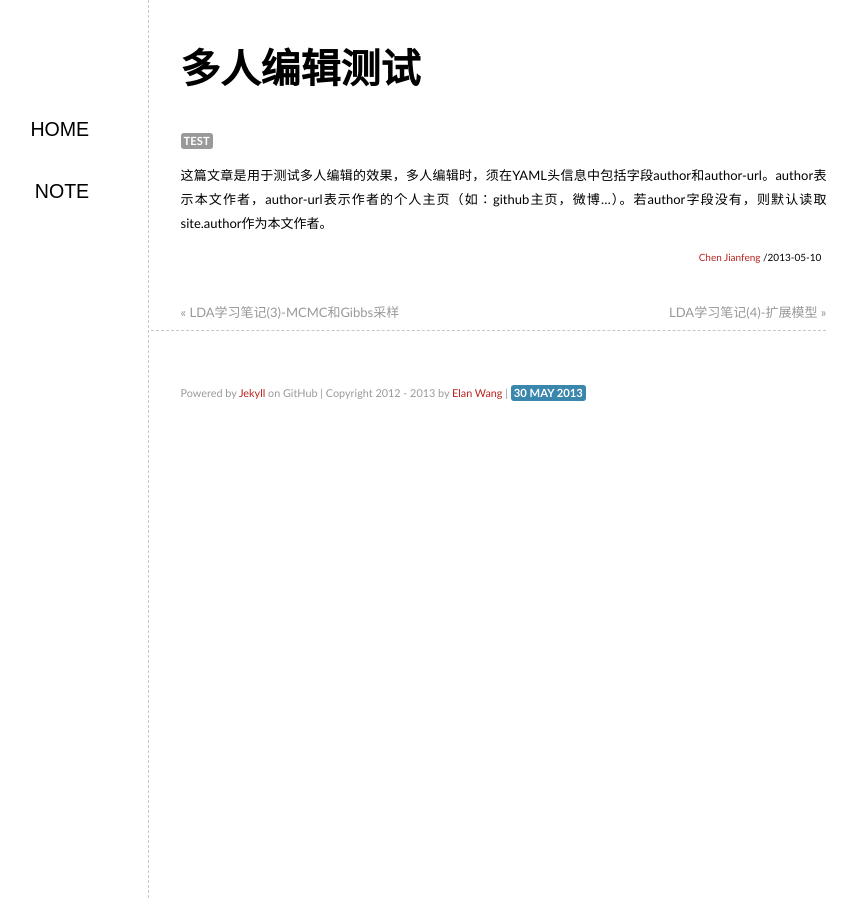
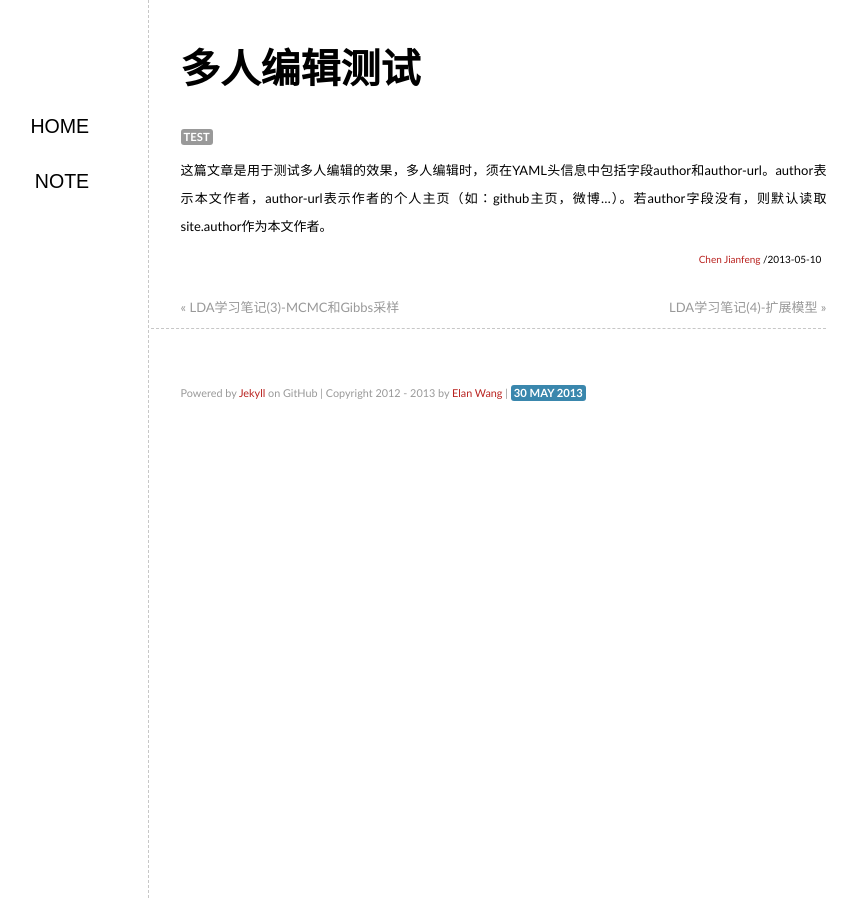
Before and after one commit to elan2wang/note, a Jekyll site: the page built from _posts/2013-05-10-multiple-editor-test.md, in a window 1280 px wide. Shown: the whole page, without its empty margins (236-1093 px from the left). Built offline with Jekyll 4.4.1, drawn with Linux system fonts in a browser that asks for light colours; comment, search, counter and statistics services are not loaded.

Commit message:
edit style

```diff
--- a/_includes/head.html
+++ b/_includes/head.html
@@ -15,6 +15,7 @@
 	tex2jax: {
 	  inlineMath: [['$','$']],
 	  displayMath: [ ['$$','$$']],
+	  skipTags: ["script","noscript","style","textarea","pre","code"],
 	  processEscapes: true,
 	  processEnvironments: true
 	}
--- a/style/note.css
+++ b/style/note.css
@@ -9,7 +9,7 @@ body {
 	margin:0 17%;
 	font-size:14px;
 	color:#000000;
-	line-height: 2.5em;
+	line-height: 2em;
 	background-color:#ffffff;
 	font-family:"Galdeano","Hiragino Sans GB","Microsoft YaHei",Trebuchet,"Trebuchet MS",Tahoma,"Lucida Grande","Lucida Sans Unicode",Verdana,sans-serif;
 }
@@ -71,7 +71,6 @@ footer p {
 
 #main p {
 	font-size:13px;
-	line-height:24px;
 	text-align:justify;
 }
 
```
